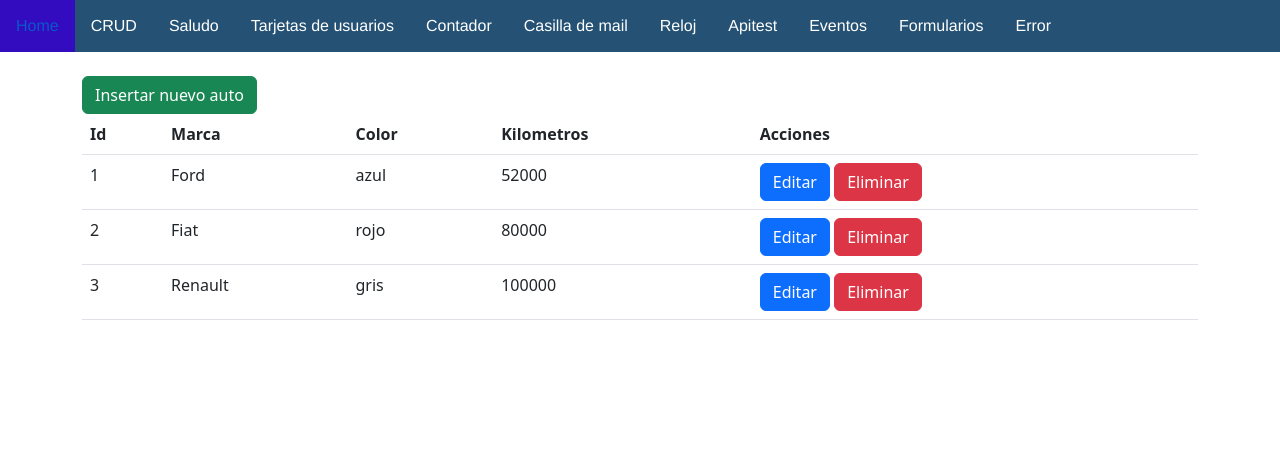
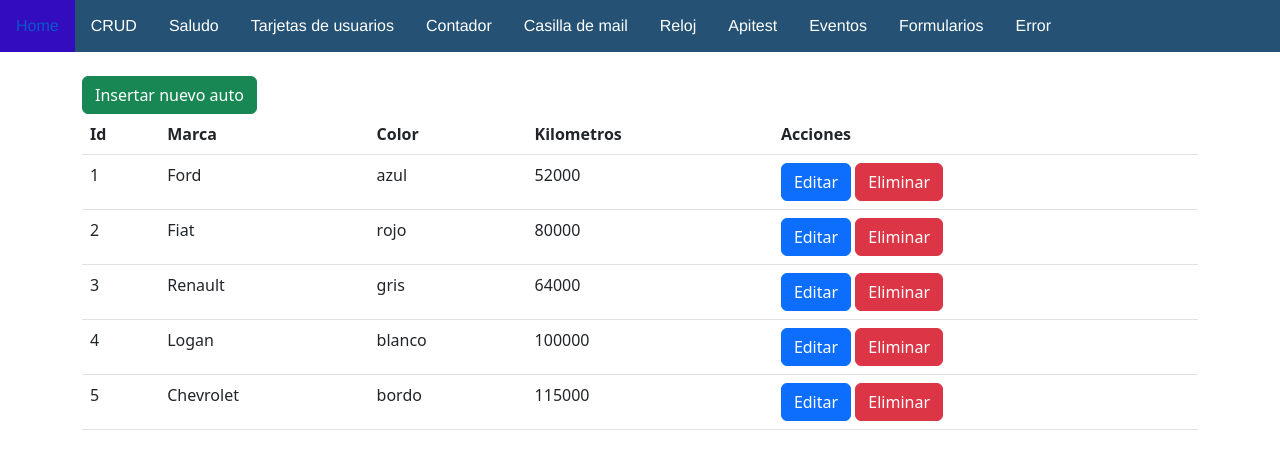
Before and after one commit to Toledost/BootcampHedy, a React (Create React App) app: page /Crud in a window 1280 px wide. Shown: the top 460 px of the page. Built offline with nearby package versions, Linux system fonts and the light colour scheme.

Commit message:
agregado editar y eliminar

```diff
--- a/src/Components/Crud.jsx
+++ b/src/Components/Crud.jsx
@@ -6,7 +6,9 @@ import axios from 'axios';
 const data = [
     {id: 1, marca: "Ford", color: "azul", kilometros: 52000},
     {id: 2, marca: "Fiat", color: "rojo", kilometros: 80000},
-    {id: 3, marca: "Renault", color: "gris", kilometros: 100000}
+    {id: 3, marca: "Renault", color: "gris", kilometros: 64000},
+    {id: 4, marca: "Logan", color: "blanco", kilometros: 100000},
+    {id: 5, marca: "Chevrolet", color: "bordo", kilometros: 115000}
   ]
 
 class Crud extends React.Component{
@@ -18,9 +20,11 @@ class Crud extends React.Component{
             color: "",
             kilometros: "",
         },
-        modalInsertar: false
+        modalInsertar: false,
+        modalEditar: false,
     };
 
+    // actualiza el estado del formulario con el valor ingresado por el usuario en cierto campo
     handleChange = e =>{
         this.setState({
             form:{
@@ -30,6 +34,7 @@ class Crud extends React.Component{
         });
     }
 
+    //Insertar
     mostrarModalInsertar = () =>{
         this.setState({modalInsertar:true});
     }
@@ -45,6 +50,47 @@ class Crud extends React.Component{
         lista.push(valorNuevo);
         this.setState({data: lista, modalInsertar: false})
     }
+
+    //Editar
+    mostrarModalEditar = (registro) =>{ //es el dato que se va a editar
+        this.setState({modalEditar:true, form: registro});
+    }
+
+    ocultarModalEditar = () =>{
+        this.setState({modalEditar:false})
+    }
+
+    editar = (dato) =>{
+        let contador = 0;
+        let lista = this.state.data;
+        lista.map((registro) => {
+            if(dato.id == registro.id){
+                lista[contador].marca = dato.marca;
+                lista[contador].color = dato.color;
+                lista[contador].kilometros = dato.kilometros;
+            }
+            contador++;
+        });
+        this.setState({data: lista, modalEditar: false})
+
+    }
+
+    eliminar = (dato) => {
+        let opcion = window.confirm("Realmente desea eliminar el registro: " + dato.id);
+        if(opcion){
+            let contador = 0;
+            let lista = this.state.data;
+            lista.map((registro)=>{
+                if(registro.id == dato.id){
+                    lista.splice(contador, 1)
+                }
+                contador++
+            })
+            this.setState({data: lista})
+        }
+
+    }
+
 
     render(){
         return(
@@ -74,9 +120,9 @@ class Crud extends React.Component{
                                 <td>{elemento.color}</td>
                                 <td>{elemento.kilometros}</td>
                                 <td>
-                                    <Button color='primary'>Editar</Button>
+                                    <Button color='primary' onClick={()=>this.mostrarModalEditar(elemento)}>Editar</Button>
                                     {"  "}
-                                    <Button color='danger'>Eliminar</Button>
+                                    <Button color='danger' onClick={()=>this.eliminar(elemento)}>Eliminar</Button>
                                 </td>
                             </tr>
                         ))}
@@ -119,6 +165,41 @@ class Crud extends React.Component{
                     <Button color='danger' onClick={()=>this.ocultarModalInsertar()}>Cancelar</Button>
                 </ModalFooter>
             </Modal>
+
+            <Modal isOpen={this.state.modalEditar}>
+                <ModalHeader>
+                    <div>
+                        <h3>Editar Registro</h3>
+                    </div>
+                </ModalHeader>
+
+                <ModalBody>
+                    <FormGroup>
+                        <Label htmlFor="">Id: </Label>
+                        <Input type="text" className='from-control' name='id' readOnly value={this.state.form.id} />
+                    </FormGroup>
+
+                    <FormGroup>
+                        <Label for="exampleEmail">Marca</Label>
+                        <Input type="email" name="marca" onChange={this.handleChange} value={this.state.form.marca} />
+                    </FormGroup>
+
+                    <FormGroup>
+                        <Label htmlFor="">Color:</Label>
+                        <Input type="text" className='from-control' name='color' onChange={this.handleChange} value={this.state.form.color} />
+                    </FormGroup>
+
+                    <FormGroup>
+                        <Label htmlFor="">Kilometros:</Label>
+                        <Input type="number" className='from-control' name='kilometros' onChange={this.handleChange} value={this.state.form.kilometros} />
+                    </FormGroup>
+                </ModalBody>
+
+                <ModalFooter>
+                    <Button color='primary'onClick={()=>this.editar(this.state.form)} >Guardar</Button>
+                    <Button color='danger' onClick={()=>this.ocultarModalEditar()}>Cancelar</Button>
+                </ModalFooter>
+            </Modal>
             </>
         )
     }
```
